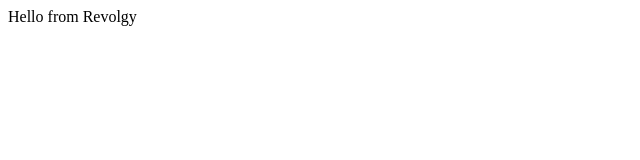
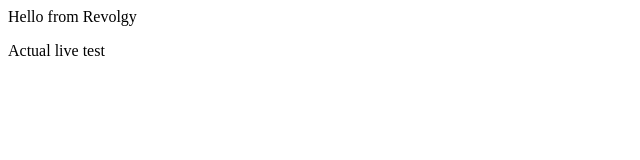
Before and after one commit to marinkovicpetar/sample-app-gcp, a plain HTML site: page index.html in a window 1280 px wide. Shown: the full height of the page, 0-640 px from the left. Drawn offline with Linux system fonts and the light colour scheme.

Commit message:
Update index.html
Test

```diff
--- a/index.html
+++ b/index.html
@@ -4,5 +4,6 @@
     </head>
     <body>
         <p>Hello from Revolgy</p>
+        <p>Actual live test</p>
     </body>
 </html>
```
